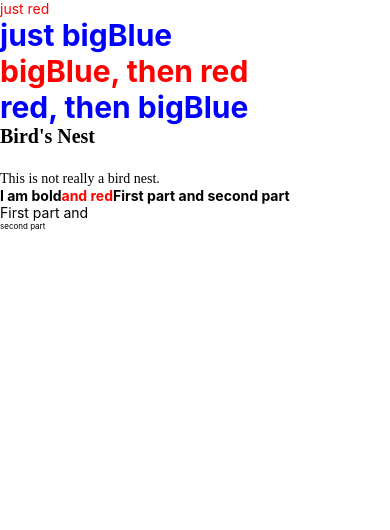
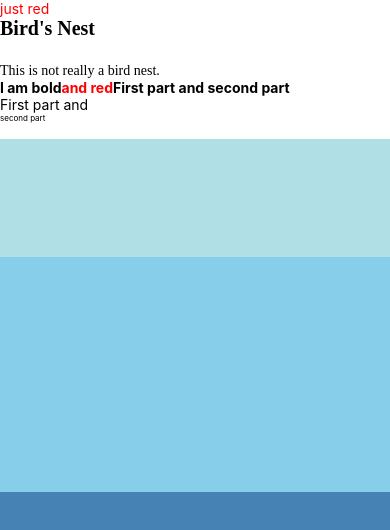
Before and after one commit to PavelMikhadziuk/todoapp, a React Native app in the folder AwesomeProject/: screen / in a window 390 px wide. Shown: the top 530 px of the page. Built offline with nearby package versions, Linux system fonts and the light colour scheme; some icons are missing.

Commit message:
Add component with flex dimensions
A component can only expand to fill available space if its parent has
dimensions greater than 0!!!.
If a parent does not have either a fixed width and height or flex, the
parent will have dimensions of 0 and the flex children will *not be*
visible.

```diff
--- a/AwesomeProject/App.js
+++ b/AwesomeProject/App.js
@@ -4,6 +4,7 @@
 import BoldAndBeautiful from './components/BoldAndBeautiful';
 import BlockText from './components/BlockText';
 import FixedDimensionsBasics from './components/FixedDimensionsBasics';
+import FlexDimensionsBasics from './components/FlexDimensionsBasics';
 
 const styles = StyleSheet.create({
   bigBlue: {
@@ -19,15 +20,13 @@
 export default class LotsOfStyles extends Component {
   render() {
     return (
-      <View>
+      <View style={{flex: 1}}>
         <Text style={styles.red}>just red</Text>
-        <Text style={styles.bigBlue}>just bigBlue</Text>
-        <Text style={[styles.bigBlue, styles.red]}>bigBlue, then red</Text>
-        <Text style={[styles.red, styles.bigBlue]}>red, then bigBlue</Text>
         <TextInANest />
         <BoldAndBeautiful />
         <BlockText />
         <FixedDimensionsBasics />
+        <FlexDimensionsBasics />
       </View>
     );
   }
--- /dev/null
+++ b/AwesomeProject/components/FlexDimensionsBasics.js
@@ -0,0 +1,20 @@
+import React, { Component } from 'react';
+import { AppRegistry, View } from 'react-native';
+
+export default class FlexDimensionsBasics extends Component {
+  render() {
+    return (
+      // Try removing the `flex: 1` on the parent View.
+      // The parent will not have dimensions, so the children can't expand.
+      // What if you add `height: 300` instead of `flex: 1`?
+      <View style={{flex: 1}}>
+        <View style={{flex: 1, backgroundColor: 'powderblue'}} />
+        <View style={{flex: 2, backgroundColor: 'skyblue'}} />
+        <View style={{flex: 3, backgroundColor: 'steelblue'}} />
+      </View>
+    );
+  }
+}
+
+// skip this line if using Create React Native App
+// AppRegistry.registerComponent('AwesomeProject', () => FlexDimensionsBasics);
```
